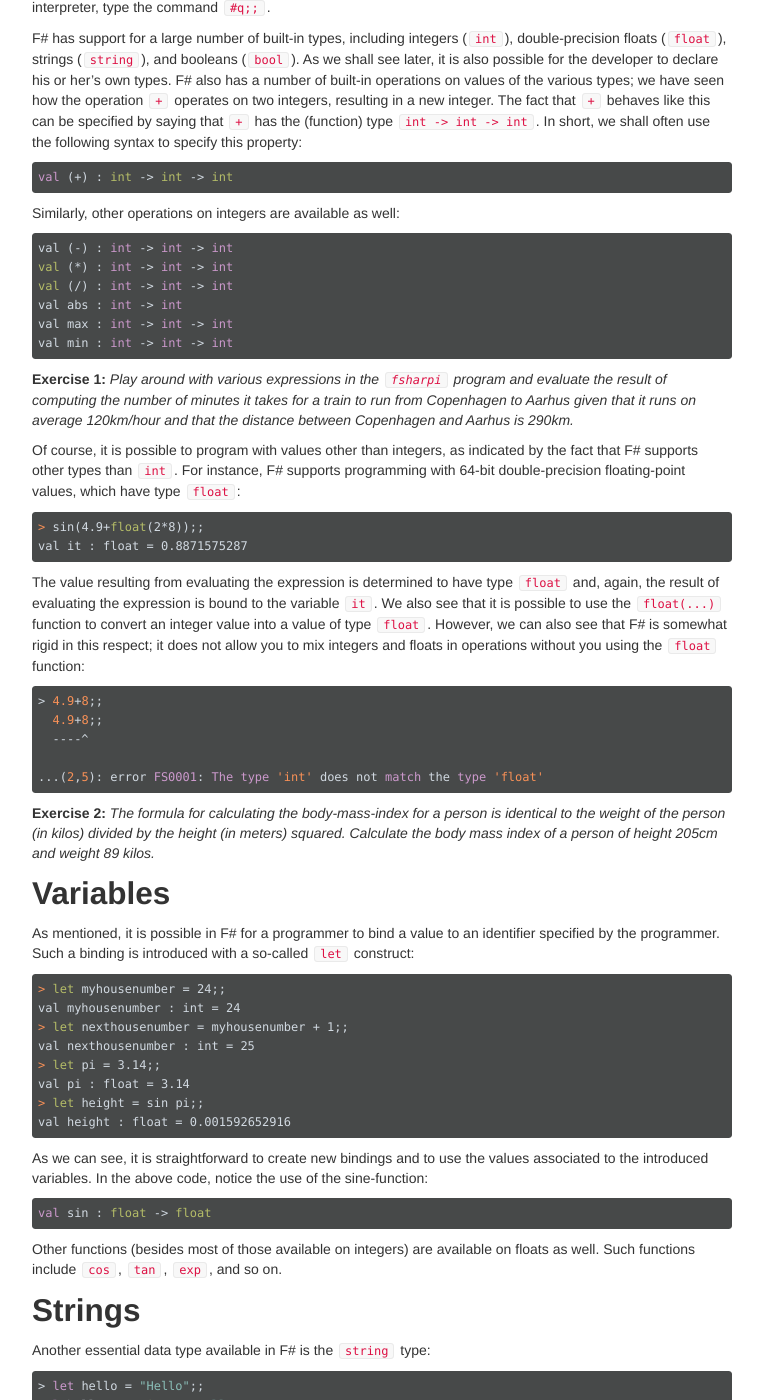
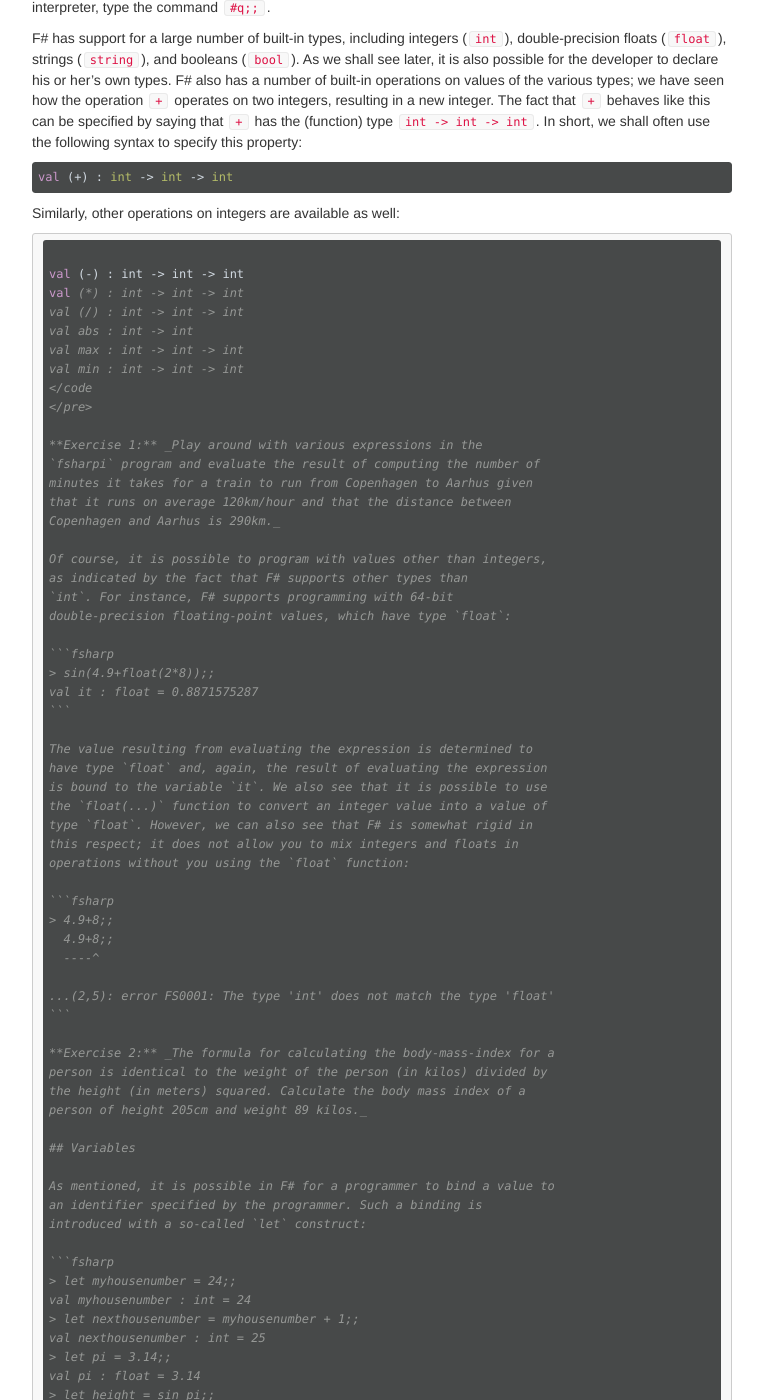
Before and after one commit to melsman/melsman.github.io, a Jekyll site: the page built from _posts/2017-11-03-getting-started-with-fsharp.md, in a window 1280 px wide and 1400 px high, scrolled down 1308 px. Shown: the whole window, without its empty margins (258-1021 px from the left). Built offline with Jekyll 4.4.1, drawn with Linux system fonts in a browser that asks for light colours; comment, search, counter and statistics services are not loaded; some of the changed text lies outside the part shown.

Commit message:
fix multi-pre

````diff
--- a/_posts/2017-11-03-getting-started-with-fsharp.md
+++ b/_posts/2017-11-03-getting-started-with-fsharp.md
@@ -105,14 +105,16 @@
 
 Similarly, other operations on integers are available as well:
 
-```fsharp
+<pre>
+<code class="fsharp">
 val (-) : int -> int -> int
 val (*) : int -> int -> int
 val (/) : int -> int -> int
 val abs : int -> int
 val max : int -> int -> int
 val min : int -> int -> int
-```
+</code
+</pre>
 
 **Exercise 1:** _Play around with various expressions in the
 `fsharpi` program and evaluate the result of computing the number of
````
